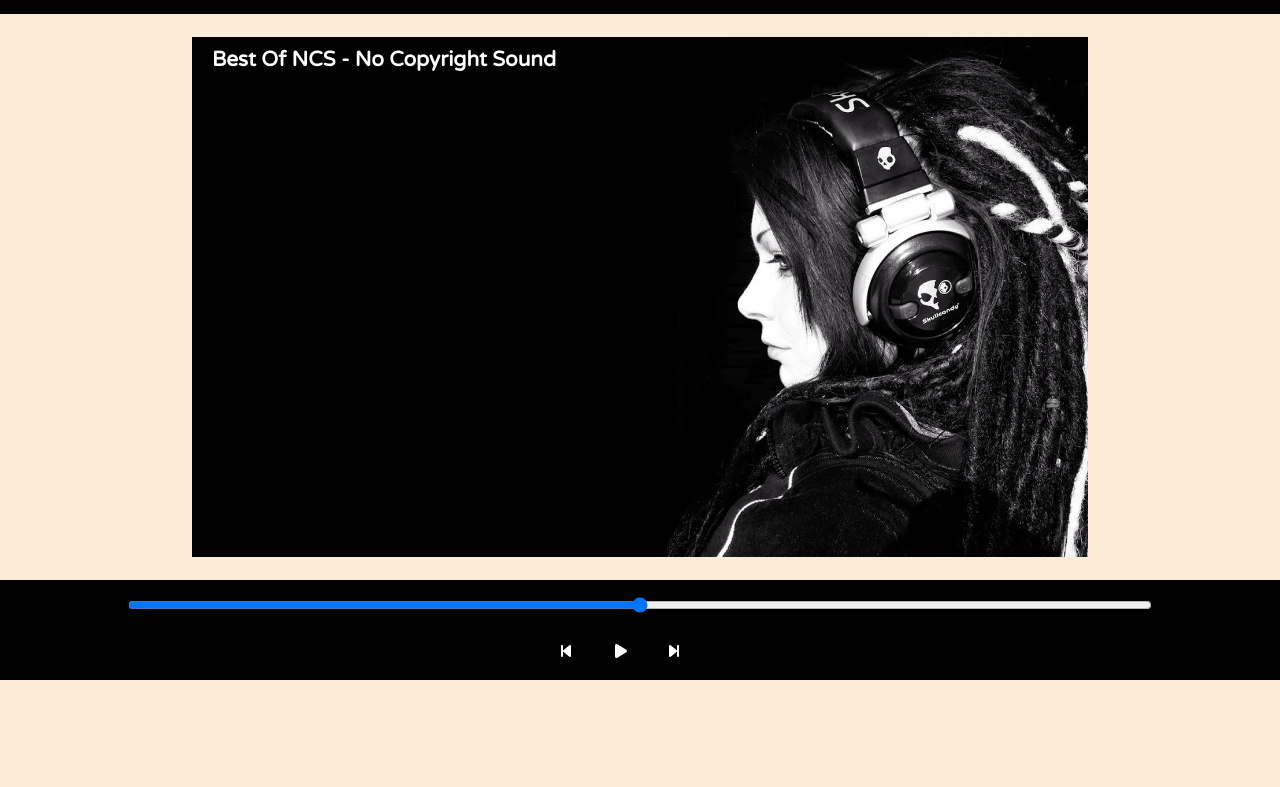
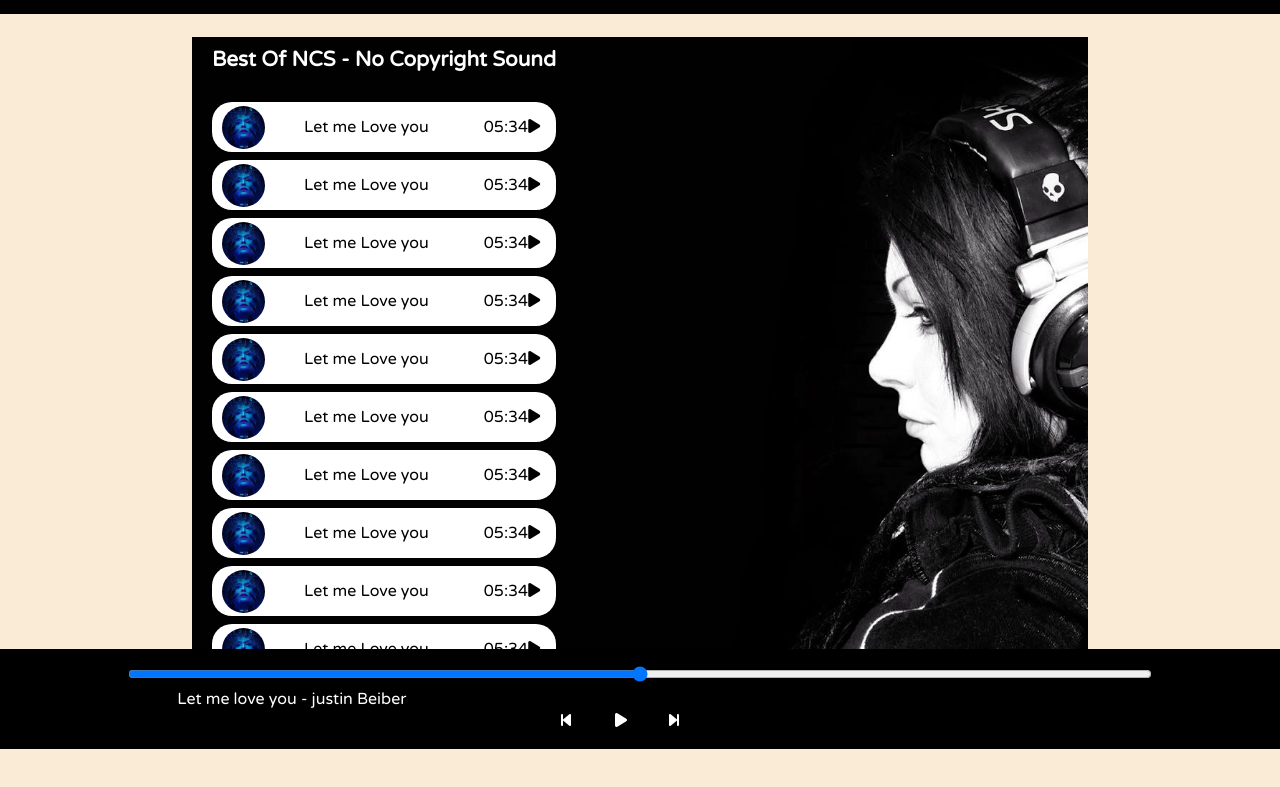
Before and after one commit to monu-kumar-dev/music_Player, a plain HTML site: page index.html in a window 1280 px wide. Shown: the part 51-838 px from the top of the page. Before the commit the page ends 800 px from the top, so only its background shows below. Drawn offline with Linux system fonts and the light colour scheme.

Commit message:
Update HTML and CSS

```diff
--- a/index.html
+++ b/index.html
@@ -21,6 +21,68 @@
 
         <div class="songList">
             <h1>Best Of NCS - No Copyright Sound</h1>
+            <div class="songItemContainer">
+                <div class="songItem">
+                    <img src="./covers/1.jpg" alt="1">
+                    <span>Let me Love you</span>
+                    <span class="songlistplay"><span class="timeStamp">05:34<i class="fa-solid fa-play"></i>
+                        </span></span>
+                </div>
+                <div class="songItem">
+                    <img src="./covers/1.jpg" alt="1">
+                    <span>Let me Love you</span>
+                    <span class="songlistplay"><span class="timeStamp">05:34<i class="fa-solid fa-play"></i>
+                        </span></span>
+                </div>
+                <div class="songItem">
+                    <img src="./covers/1.jpg" alt="1">
+                    <span>Let me Love you</span>
+                    <span class="songlistplay"><span class="timeStamp">05:34<i class="fa-solid fa-play"></i>
+                        </span></span>
+                </div>
+                <div class="songItem">
+                    <img src="./covers/1.jpg" alt="1">
+                    <span>Let me Love you</span>
+                    <span class="songlistplay"><span class="timeStamp">05:34<i class="fa-solid fa-play"></i>
+                        </span></span>
+                </div>
+                <div class="songItem">
+                    <img src="./covers/1.jpg" alt="1">
+                    <span>Let me Love you</span>
+                    <span class="songlistplay"><span class="timeStamp">05:34<i class="fa-solid fa-play"></i>
+                        </span></span>
+                </div>
+                <div class="songItem">
+                    <img src="./covers/1.jpg" alt="1">
+                    <span>Let me Love you</span>
+                    <span class="songlistplay"><span class="timeStamp">05:34<i class="fa-solid fa-play"></i>
+                        </span></span>
+                </div>
+                <div class="songItem">
+                    <img src="./covers/1.jpg" alt="1">
+                    <span>Let me Love you</span>
+                    <span class="songlistplay"><span class="timeStamp">05:34<i class="fa-solid fa-play"></i>
+                        </span></span>
+                </div>
+                <div class="songItem">
+                    <img src="./covers/1.jpg" alt="1">
+                    <span>Let me Love you</span>
+                    <span class="songlistplay"><span class="timeStamp">05:34<i class="fa-solid fa-play"></i>
+                        </span></span>
+                </div>
+                <div class="songItem">
+                    <img src="./covers/1.jpg" alt="1">
+                    <span>Let me Love you</span>
+                    <span class="songlistplay"><span class="timeStamp">05:34<i class="fa-solid fa-play"></i>
+                        </span></span>
+                </div>
+                <div class="songItem">
+                    <img src="./covers/1.jpg" alt="1">
+                    <span>Let me Love you</span>
+                    <span class="songlistplay"><span class="timeStamp">05:34<i class="fa-solid fa-play"></i>
+                        </span></span>
+                </div>
+            </div>
         </div>
         <div class="songBanner"></div>
     </div>
@@ -30,8 +92,11 @@
         <div class="icons">
             <!-- fontawesome icons -->
             <i class="fa-solid fa-backward-step"></i>
-            <i class="fa-solid fa-play"></i>
+            <i class="fa-solid fa-play" id="masterPlay"></i>
             <i class="fa-solid fa-forward-step"></i>
+        </div>
+        <div class="songInfo">
+            <img src="./playing.gif" width="45px" alt="playing"> Let me love you - justin Beiber
         </div>
     </div>
     <script src="https://kit.fontawesome.com/738fa6b595.js" crossorigin="anonymous"></script>
--- a/style.css
+++ b/style.css
@@ -70,6 +70,7 @@ nav ul li {
 
 #myProgressBar {
   width: 80vw;
+  cursor: pointer;
 }
 
 .icons {
@@ -80,3 +81,46 @@ nav ul li {
   width: 50px;
   height: 20px;
 }
+
+.songItemContainer {
+  margin-top: 30px;
+}
+
+.songItem {
+  height: 50px;
+  display: flex;
+  /* width: 80%; */
+  background-color: white;
+  align-items: center;
+  justify-content: space-between;
+  color: black;
+  border-radius: 20px;
+  margin: 8px 20px;
+}
+
+.songItem img {
+  width: 43px;
+  border-radius: 30px;
+  margin-left: 10px;
+}
+.timeStamp {
+  padding: 0px 16px;
+}
+
+.timeStamp i {
+  cursor: pointer;
+}
+
+.icons i {
+  cursor: pointer;
+}
+
+.songInfo {
+  position: absolute;
+  left: 10vw;
+  font-family: "Varela Round", sans-serif;
+}
+.songInfo img {
+  opacity: 0;
+  transition: opacity 1s ease-in;
+}
```
